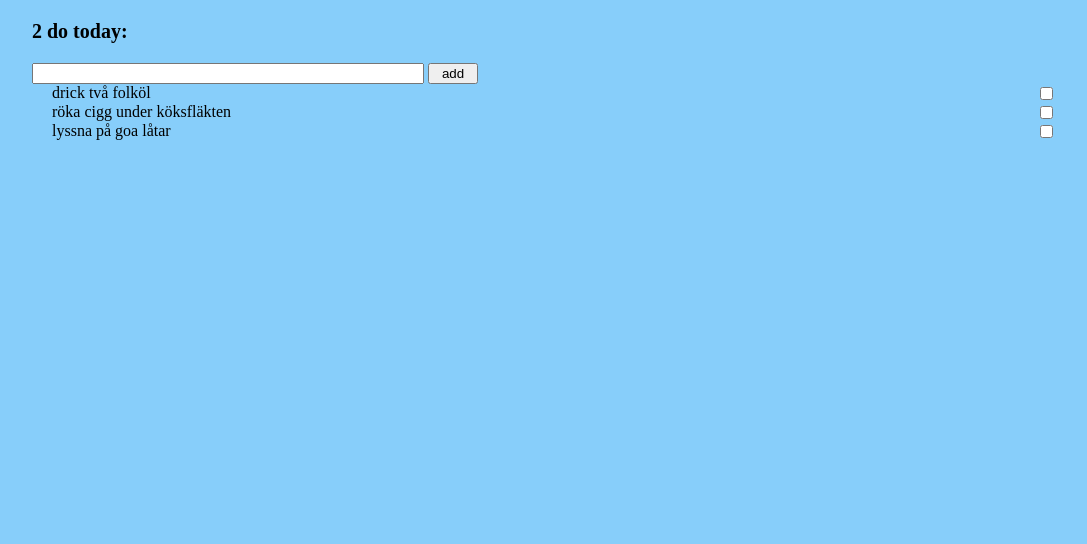
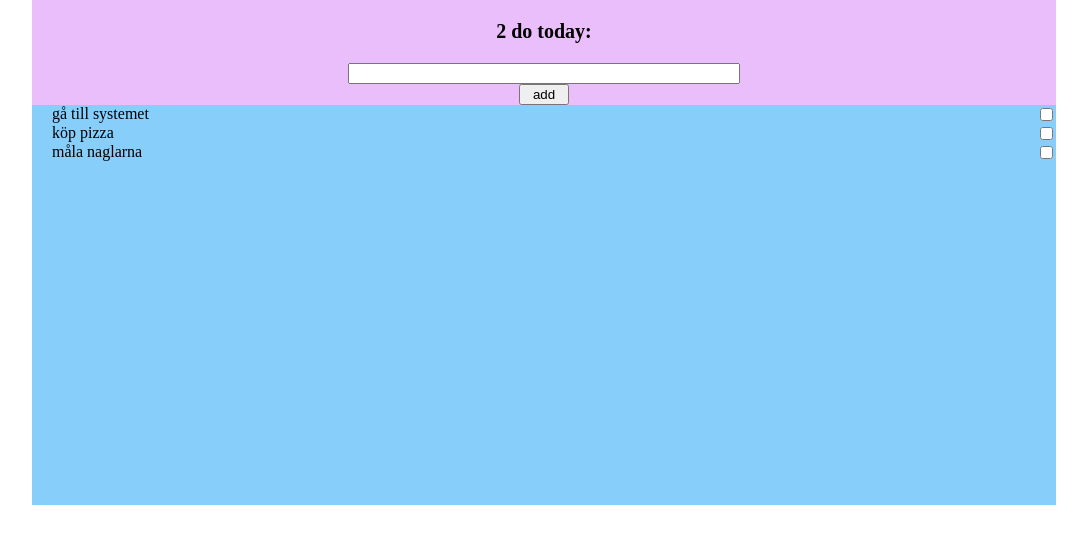
Before and after one commit to feliciacalming/to-do-list, a website built with Parcel: page src/index.html in a window 1280 px wide. Shown: the whole page, without its empty margins (96-1183 px from the left). Built offline with nearby package versions, Linux system fonts and the light colour scheme.

Commit message:
created function to add new tasks from input

```diff
--- a/src/index.html
+++ b/src/index.html
@@ -10,12 +10,11 @@
     <link href="scss/main.scss" rel="stylesheet" />
   </head>
   <body>
-    <div id="uncompleted-tasks">
+    <div class="input-container">
       <h1>2 do today:</h1>
       <input type="text" id="user-input" />
       <button id="add-task">add</button>
-
-      <ul id="ulTag"></ul>
     </div>
+    <div id="uncompleted-tasks"></div>
   </body>
 </html>
--- a/src/js/main.js
+++ b/src/js/main.js
@@ -1,56 +1,77 @@
-let myToDos = [
-  { task: "drick två folköl", completed: false },
-  { task: "röka cigg under köksfläkten", completed: false },
-  { task: "lyssna på goa låtar", completed: false },
+const userInput = document.getElementById("user-input");
+const inputButton = document.getElementById("add-task");
+const myListContainer = document.getElementById("uncompleted-tasks"); // måste ligga utanför loopen, annars blir det två div:ar
+myListContainer.classList.add("container");
+
+// container for list items
+
+class Task {
+  constructor(task, completed) {
+    this.task = task;
+    this.completed = completed;
+  }
+}
+
+let toDoList = [
+  new Task("gå till systemet", false),
+  new Task("köp pizza", false),
+  new Task("måla naglarna", false),
+  // { task: "drick två folköl", completed: false },
+  // { task: "röka cigg under köksfläkten", completed: false },
+  // { task: "lyssna på goa låtar", completed: false },
 ];
 
-let myListContainer = document.getElementById("uncompleted-tasks"); // måste ligga utanför loopen, annars blir det två div:ar
-myListContainer.classList.add("container");
+// let toDoList = [];
+// for (let i = 0; i < myToDos.length; i++) {
+//   toDoList.push(myToDos[i]);
+//   console.log(toDoList);
+//   console.log("kolla");
+// }
+testFunction();
 
-for (let i = 0; i < myToDos.length; i++) {
-  let myList = document.getElementById("ulTag");
-  let myTask = document.createElement("li");
-  let checkbox = document.createElement("input");
+function addTodo() {
+  const newToDo = new Task(userInput.value, false);
+  toDoList.push(newToDo);
+  console.log(toDoList);
+  userInput.value = "";
+  testFunction(newToDo);
+}
+
+inputButton.addEventListener("click", addTodo);
+
+function testFunction() {
+  document.getElementById("uncompleted-tasks").innerHTML = "";
+  for (let i = 0; i < toDoList.length; i++) {
+    const myList = document.createElement("ul");
+    const myTask = document.createElement("li");
+    const checkbox = document.createElement("input");
     checkbox.type = "checkbox";
-
     checkbox.addEventListener("click", () => {
       if (checkbox.checked === true) {
-      myToDos[i].completed = true;
+        toDoList[i].completed = true;
         myTask.classList.add("completed");
         myTask.appendChild(checkbox);
       } else {
-      myToDos[i].completed = false;
+        toDoList[i].completed = false;
         myTask.classList.remove("completed");
       }
     });
 
-  myTask.innerHTML = myToDos[i].task;
-  // funkar inte att skriva + checkbox, måste göra myTask.appendChild(checkbox)!
-
-  myTask.appendChild(checkbox);
-
-  // Skapar en funktion som vid klick i checkbox skriver ut vilket
-  //objekt man klickat på och om det är true eller false
+    myTask.innerHTML = toDoList[i].task; // funkar inte att skriva + checkbox, måste göra myTask.appendChild(checkbox)!
 
     checkbox.addEventListener("click", () => {
       handleClick(checkbox[i]);
     });
     function handleClick(checkbox) {
-    // Varför e den grå? Vad ska stå här?
-    console.log("Du klickade på", myToDos[i]);
+      // Varför e den grå? Vad försöker jag göra här?
+      console.log("Du klickade på", toDoList[i]);
     }
 
+    myTask.appendChild(checkbox);
     myList.appendChild(myTask);
     myListContainer.append(myList);
-  document.body.appendChild(myListContainer);
-  // document.body.appendChild(myCompletedTasks);
+    //document.body.appendChild(myListContainer);
+  }
 }
 
 /********* HÄR SLUTAR FOR-LOOPEN! *********/
-
-let newToDo = document.getElementById("user-input").value;
-let inputButton = document.getElementById("add-task");
-inputButton.addEventListener("click", () => {
-  myToDos.push(newToDo);
-  console.log(myToDos);
-});
--- a/src/scss/main.scss
+++ b/src/scss/main.scss
@@ -6,8 +6,17 @@ html, body, ul, h1 {
 
 body {
     display: flex;
-    justify-content: center;
-    background-color: lightskyblue;
+    flex-direction: column;
+    align-items: center;
+}
+
+.input-container {
+    background-color: rgb(234, 189, 251);
+    display: flex;
+    flex-direction: column;
+    align-items: center;
+    width: 80vw;
+
 }
 
 #user-input {
@@ -21,7 +30,6 @@ body {
 #add-task {
     width: 50px;
     display: inline;
-
 }
 
 #uncompleted-tasks {
```
Lines whose indentation alone changed are shown as unchanged.
